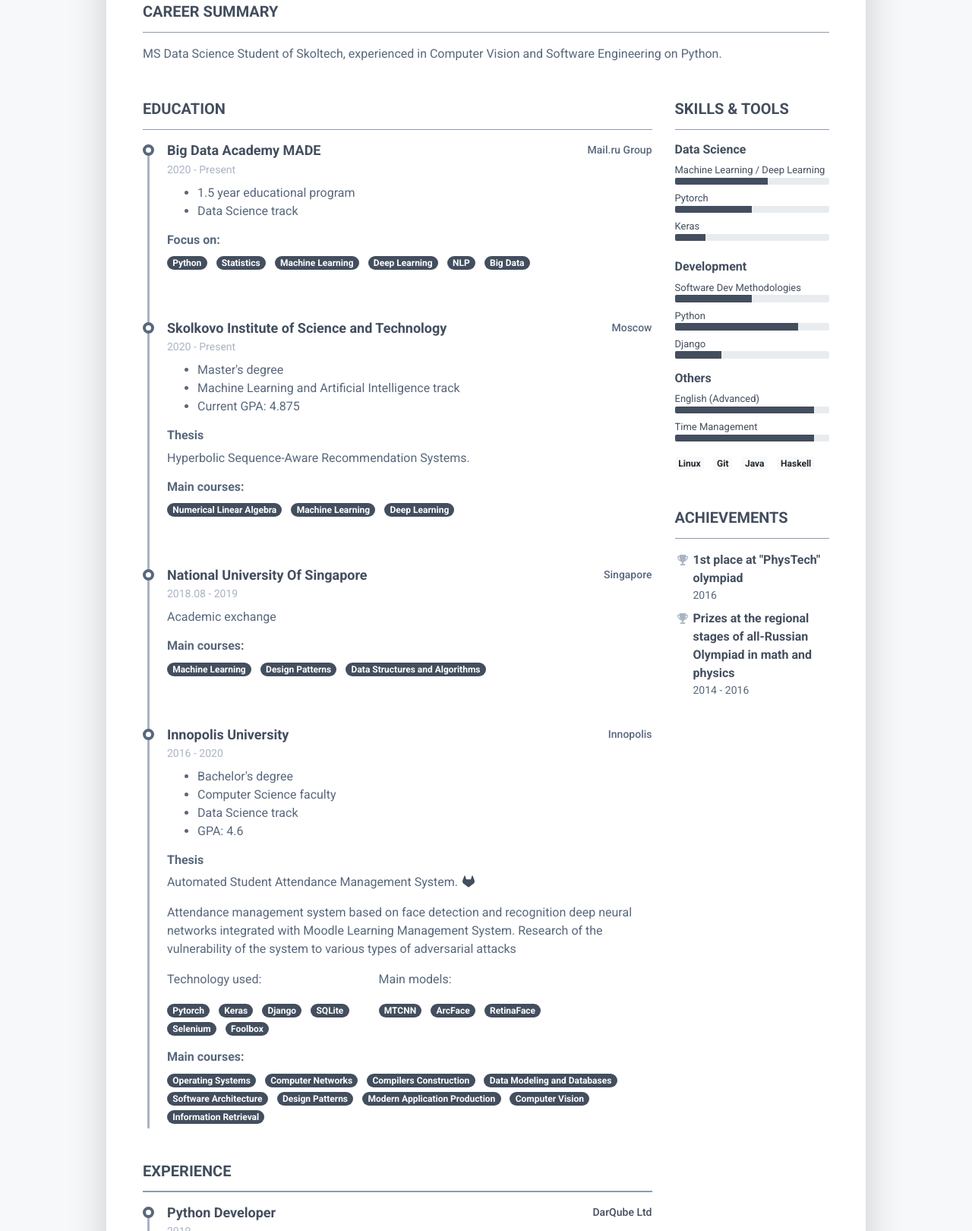
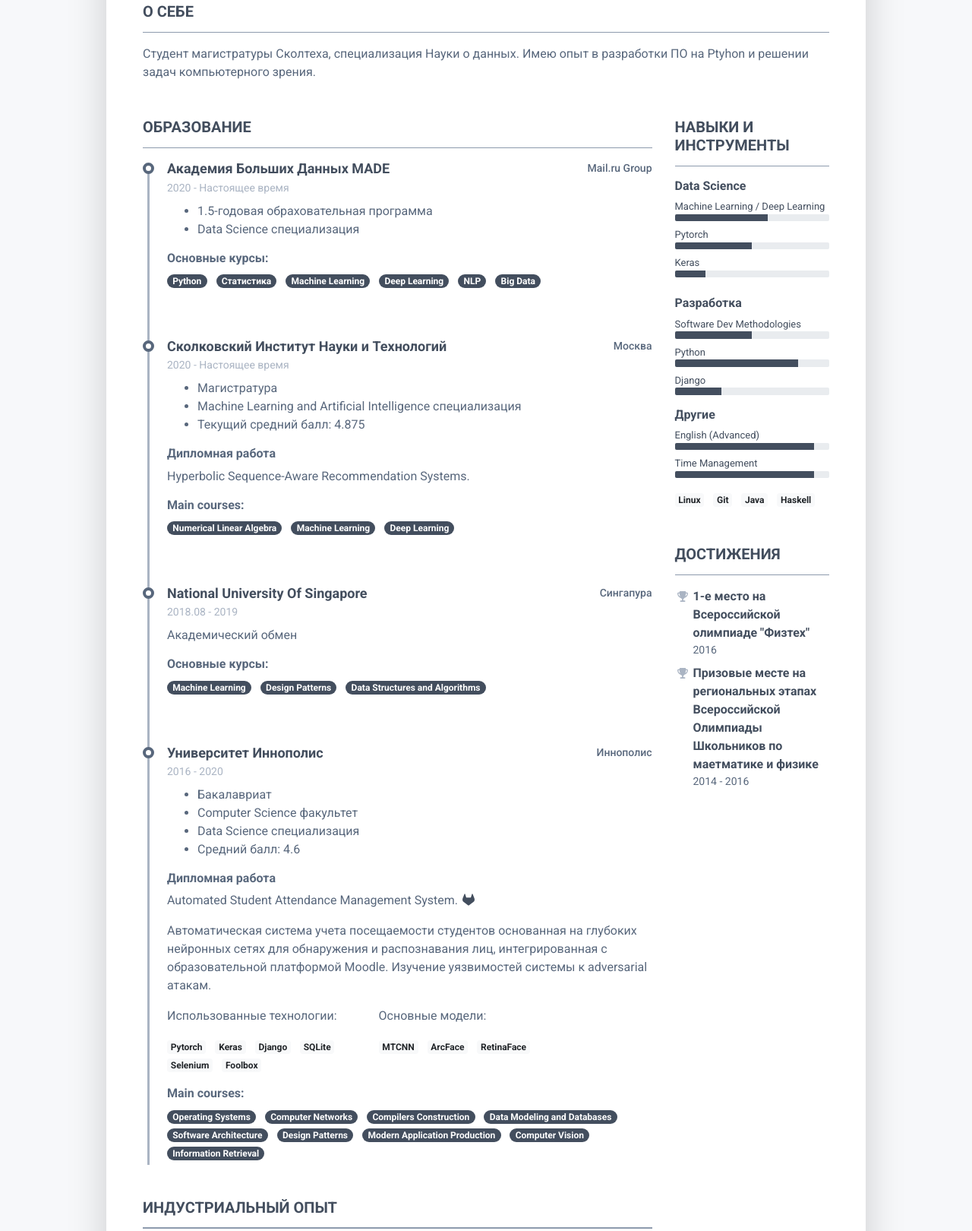
Before and after one commit to ilya-dubovitskii/ilya-dubovitskii.github.io, a plain HTML site: page cv/ru.html in a window 1280 px wide. Shown: the part 295-1915 px from the top of the page at 76% size. Drawn offline with Linux system fonts and the light colour scheme.

Commit message:
ru page translated

```diff
--- a/cv/ru.html
+++ b/cv/ru.html
@@ -37,7 +37,7 @@
 						    <ul class="list-unstyled">
 							    <li class="mb-2"><a href="#"><i class="far fa-envelope fa-fw mr-2" data-fa-transform="grow-3"></i>ilya.dubovitskii@skoltech.ru</a></li>
 							    <li class="mb-2"><a href="#"><i class="fas fa-mobile-alt fa-fw mr-2" data-fa-transform="grow-5"></i>+7 999 156 4321</a></li>
-							    <li class="mb-3"><a href="#"><i class="fa fa-map-marker fa-fw mr-2" data-fa-transform="grow-3"></i>Moscow</a></li>
+							    <li class="mb-3"><a href="#"><i class="fa fa-map-marker fa-fw mr-2" data-fa-transform="grow-3"></i>Москва</a></li>
 						    </ul>
 					    </div><!--//primary-info-->
 					    <div class="secondary-info ml-md-auto mt-2">
@@ -54,35 +54,35 @@
 		    </header>
 		    <div class="resume-body p-5">
 			    <section class="resume-section summary-section mb-5">
-				    <h2 class="resume-section-title text-uppercase font-weight-bold pb-3 mb-3">Career Summary</h2>
+				    <h2 class="resume-section-title text-uppercase font-weight-bold pb-3 mb-3">О себе</h2>
 				    <div class="resume-section-content">
-					    <p class="mb-0">MS Data Science Student of Skoltech, experienced in Computer Vision and Software Engineering on Python.</p>
+					    <p class="mb-0">Студент магистратуры Сколтеха, специализация Науки о данных. Имею опыт в разработки ПО на Ptyhon и решении задач компьютерного зрения.</p>
 				    </div>
 			    </section><!--//summary-section-->
 			    <div class="row">
 				    <div class="col-lg-9">
 					    <section class="resume-section experience-section mb-5">
-						    <h2 class="resume-section-title text-uppercase font-weight-bold pb-3 mb-3">Education</h2>
+						    <h2 class="resume-section-title text-uppercase font-weight-bold pb-3 mb-3">Образование</h2>
 						    <div class="resume-section-content">
 							    <div class="resume-timeline position-relative">
 								    <article class="resume-timeline-item position-relative pb-5">
 
 									    <div class="resume-timeline-item-header mb-2">
 										    <div class="d-flex flex-column flex-md-row">
-										        <h3 class="resume-position-title font-weight-bold mb-1"><a href="https://data.mail.ru">Big Data Academy MADE</a></h3>
+										        <h3 class="resume-position-title font-weight-bold mb-1"><a href="https://data.mail.ru">Академия Больших Данных MADE</a></h3>
 										        <div class="resume-company-name ml-auto">Mail.ru Group</div>
 										    </div><!--//row-->
-										    <div class="resume-position-time">2020 - Present</div>
+										    <div class="resume-position-time">2020 - Настоящее время</div>
 									    </div><!--//resume-timeline-item-header-->
 									    <div class="resume-timeline-item-desc">
 							    		    <ul>
-											    <li>1.5 year educational program</li>
-											    <li>Data Science track</li>
+											    <li>1.5-годовая обраховательная программа</li>
+											    <li>Data Science специализация</li>
 										    </ul>
-										    <h4 class="resume-timeline-item-desc-heading font-weight-bold">Focus on:</h4>
+										    <h4 class="resume-timeline-item-desc-heading font-weight-bold">Основные курсы:</h4>
 										    <ul class="list-inline">
 											    <li class="list-inline-item"><span class="badge badge-primary badge-pill">Python</span></li>
-											    <li class="list-inline-item"><span class="badge badge-primary badge-pill">Statistics</span></li>
+											    <li class="list-inline-item"><span class="badge badge-primary badge-pill">Статистика</span></li>
 											    <li class="list-inline-item"><span class="badge badge-primary badge-pill">Machine Learning</span></li>
 								    	    	<li class="list-inline-item"><span class="badge badge-primary badge-pill">Deep Learning</span></li>
 											    <li class="list-inline-item"><span class="badge badge-primary badge-pill">NLP</span></li>
@@ -96,19 +96,19 @@
 
 									    <div class="resume-timeline-item-header mb-2">
 										    <div class="d-flex flex-column flex-md-row">
-										        <h3 class="resume-position-title font-weight-bold mb-1"><a href="https://www.skoltech.ru/en">Skolkovo Institute of Science and Technology</a></h3>
-										        <div class="resume-company-name ml-auto">Moscow</div>
+										        <h3 class="resume-position-title font-weight-bold mb-1"><a href="https://www.skoltech.ru/en">Сколковский Институт Науки и Технологий</a></h3>
+										        <div class="resume-company-name ml-auto">Москва</div>
 										    </div><!--//row-->
-										    <div class="resume-position-time">2020 - Present</div>
+										    <div class="resume-position-time">2020 - Настоящее время</div>
 									    </div><!--//resume-timeline-item-header-->
 									    <div class="resume-timeline-item-desc">
 							    		    <ul>
-											    <li>Master's degree</li>
-											    <li> Machine Learning and Artificial Intelligence track</li>
-											    <li> Current GPA: 4.875</li>
+											    <li>Магистратура</li>
+											    <li>Machine Learning and Artificial Intelligence специализация</li>
+											    <li>Текущий средний балл: 4.875</li>
 										    </ul>
 
-										    <h4 class="resume-timeline-item-desc-heading font-weight-bold">Thesis</h4>
+										    <h4 class="resume-timeline-item-desc-heading font-weight-bold">Дипломная работа</h4>
 										    <p>Hyperbolic Sequence-Aware Recommendation Systems. </p>
 										    <h4 class="resume-timeline-item-desc-heading font-weight-bold">Main courses:</h4>
 										    <ul class="list-inline">
@@ -126,14 +126,14 @@
 									    <div class="resume-timeline-item-header mb-2">
 										    <div class="d-flex flex-column flex-md-row">
 										        <h3 class="resume-position-title font-weight-bold mb-1"><a href="https://www.nus.edu.sg">National University Of Singapore</a></h3>
-										        <div class="resume-company-name ml-auto">Singapore</div>
+										        <div class="resume-company-name ml-auto">Сингапура</div>
 										    </div><!--//row-->
 										    <div class="resume-position-time">2018.08 - 2019</div>
 									    </div><!--//resume-timeline-item-header-->
 									    <div class="resume-timeline-item-desc">
 
-										    <p>Academic exchange</p>
-										    <h4 class="resume-timeline-item-desc-heading font-weight-bold">Main courses:</h4>
+										    <p>Академический обмен</p>
+										    <h4 class="resume-timeline-item-desc-heading font-weight-bold">Основные курсы:</h4>
 										    <ul class="list-inline">
 											    <li class="list-inline-item"><span class="badge badge-primary badge-pill">Machine Learning</span></li>
 											    <li class="list-inline-item"><span class="badge badge-primary badge-pill">Design Patterns</span></li>
@@ -147,40 +147,40 @@
 
 									    <div class="resume-timeline-item-header mb-2">
 										    <div class="d-flex flex-column flex-md-row">
-										        <h3 class="resume-position-title font-weight-bold mb-1"><a href="https://innopolis.university">Innopolis University</a></h3>
-										        <div class="resume-company-name ml-auto">Innopolis</div>
+										        <h3 class="resume-position-title font-weight-bold mb-1"><a href="https://innopolis.university">Университет Иннополис</a></h3>
+										        <div class="resume-company-name ml-auto">Иннополис</div>
 										    </div><!--//row-->
 										    <div class="resume-position-time">2016 - 2020</div>
 									    </div><!--//resume-timeline-item-header-->
 									    <div class="resume-timeline-item-desc">
 							    		    <ul>
-											    <li>Bachelor's degree</li>
-											    <li>Computer Science faculty</li>
-											    <li>Data Science track</li>
-											    <li>GPA: 4.6</li>
+											    <li>Бакалавриат</li>
+											    <li>Computer Science факультет</li>
+											    <li>Data Science специализация</li>
+											    <li>Средний балл: 4.6</li>
 										    </ul>
 
-										    <h4 class="resume-timeline-item-desc-heading font-weight-bold">Thesis</h4>
+										    <h4 class="resume-timeline-item-desc-heading font-weight-bold">Дипломная работа</h4>
 										    <p>Automated Student Attendance Management System. <a href="https://gitlab.com/ilya.dubovitsky/stud_attend"><i class="fab fa-gitlab fa-fw"></i></a></p>
-											<p>Attendance management system based on face detection and recognition deep neural networks integrated with Moodle Learning Management System. Research of the vulnerability of the system to various types of adversarial attacks </p>
+											<p> Автоматическая система учета посещаемости студентов основанная на глубоких нейронных сетях для обнаружения и распознавания лиц, интегрированная с образовательной платформой Moodle. Изучение уязвимостей системы к adversarial атакам.</p>
 											<div class="row">
 												<div class="col-lg-5">
-													<p>Technology used:</p>
+													<p>Использованные технологии:</p>
 													<ul class="list-inline">
-													    <li class="list-inline-item"><span class="badge badge-primary badge-pill">Pytorch</span></li>
-													    <li class="list-inline-item"><span class="badge badge-primary badge-pill">Keras</span></li>
-													    <li class="list-inline-item"><span class="badge badge-primary badge-pill">Django</span></li>
-													    <li class="list-inline-item"><span class="badge badge-primary badge-pill">SQLite</span></li>
-													    <li class="list-inline-item"><span class="badge badge-primary badge-pill">Selenium</span></li>
-													    <li class="list-inline-item"><span class="badge badge-primary badge-pill">Foolbox</span></li>
+													    <li class="list-inline-item"><span class="badge badge-primary badge-light">Pytorch</span></li>
+													    <li class="list-inline-item"><span class="badge badge-primary badge-light">Keras</span></li>
+													    <li class="list-inline-item"><span class="badge badge-primary badge-light">Django</span></li>
+													    <li class="list-inline-item"><span class="badge badge-primary badge-light">SQLite</span></li>
+													    <li class="list-inline-item"><span class="badge badge-primary badge-light">Selenium</span></li>
+													    <li class="list-inline-item"><span class="badge badge-primary badge-light">Foolbox</span></li>
 												    </ul>
 												</div>
 												<div class="col-lg-5">
-												<p>Main models:</p>
+												<p>Основные модели:</p>
 													<ul class="list-inline">
-													    <li class="list-inline-item"><span class="badge badge-primary badge-pill">MTCNN</span></li>
-													    <li class="list-inline-item"><span class="badge badge-primary badge-pill">ArcFace</span></li>
-													    <li class="list-inline-item"><span class="badge badge-primary badge-pill">RetinaFace</span></li>
+													    <li class="list-inline-item"><span class="badge badge-primary badge-light">MTCNN</span></li>
+													    <li class="list-inline-item"><span class="badge badge-primary badge-light">ArcFace</span></li>
+													    <li class="list-inline-item"><span class="badge badge-primary badge-light">RetinaFace</span></li>
 													</ul>
 												</div>
 											</div>
@@ -208,7 +208,7 @@
 				    </div>
 				    <div class="col-lg-3">
 					    <section class="resume-section skills-section mb-5">
-						    <h2 class="resume-section-title text-uppercase font-weight-bold pb-3 mb-3">Skills &amp; Tools</h2>
+						    <h2 class="resume-section-title text-uppercase font-weight-bold pb-3 mb-3">Навыки и Инструменты</h2>
 						    <div class="resume-section-content">
 						        <div class="resume-skill-item">
 							        <h4 class="resume-skills-cat font-weight-bold">Data Science</h4>
@@ -236,7 +236,7 @@
 						        </div><!--//resume-skill-item-->
 
 						        <div class="resume-skill-item">
-						            <h4 class="resume-skills-cat font-weight-bold">Development</h4>
+						            <h4 class="resume-skills-cat font-weight-bold">Разработка</h4>
 							        <ul class="list-unstyled">
 								        <li class="mb-2">
 								            <div class="resume-skill-name">Software Dev Methodologies</div>
@@ -260,7 +260,7 @@
 						        </div><!--//resume-skill-item-->
 
 						        <div class="resume-skill-item">
-						            <h4 class="resume-skills-cat font-weight-bold">Others</h4>
+						            <h4 class="resume-skills-cat font-weight-bold">Другие</h4>
 							        <ul class="list-unstyled">
 								        <li class="mb-2">
 								            <div class="resume-skill-name">English (Advanced)</div>
@@ -288,18 +288,18 @@
 					    </section><!--//skills-section-->
 
 					    <section class="resume-section reference-section mb-5">
-						    <h2 class="resume-section-title text-uppercase font-weight-bold pb-3 mb-3">Achievements</h2>
+						    <h2 class="resume-section-title text-uppercase font-weight-bold pb-3 mb-3">Достижения</h2>
 						    <div class="resume-section-content">
 							    <ul class="list-unstyled resume-awards-list">
 								    <li class="mb-2 pl-4 position-relative">
 								        <i class="resume-award-icon fas fa-trophy position-absolute" data-fa-transform="shrink-2"></i>
-								        <a href="https://mipt.ru/abiturs/olympiads/fizteh/results/scans.php?category=physics_11"><div class="resume-award-name">1st place at "PhysTech" olympiad</div></a>
+								        <a href="https://mipt.ru/abiturs/olympiads/fizteh/results/scans.php?category=physics_11"><div class="resume-award-name">1-е место на Всероссийской олимпиаде "Физтех"</div></a>
 								        <div class="resume-award-desc">2016</div>
 
 								    </li>
 								    <li class="mb-0 pl-4 position-relative">
 								        <i class="resume-award-icon fas fa-trophy position-absolute" data-fa-transform="shrink-2"></i>
-								        <div class="resume-award-name">Prizes at the regional stages of all-Russian Olympiad in math and physics</div>
+								        <div class="resume-award-name">Призовые месте на региональных этапах Всероссийской Олимпиады Школьников по маетматике и физике</div>
 								        <div class="resume-award-desc">2014 - 2016</div>
 								    </li>
 							    </ul>
@@ -312,7 +312,7 @@
 			    <div class="row">
 			    <div class="col-lg-9">
 					    <section class="resume-section experience-section mb-5">
-						    <h2 class="resume-section-title text-uppercase font-weight-bold pb-3 mb-3">Experience</h2>
+						    <h2 class="resume-section-title text-uppercase font-weight-bold pb-3 mb-3">Индустриальный опыт</h2>
 						    <div class="resume-section-content">
 							    <div class="resume-timeline position-relative">
 								    <article class="resume-timeline-item position-relative pb-5">
@@ -325,8 +325,8 @@
 										    <div class="resume-position-time">2019</div>
 									    </div><!--//resume-timeline-item-header-->
 									    <div class="resume-timeline-item-desc">
-									    	<p>Backend development for cryptocurrency trading terminal. Crawlers for parsing cryptocurrency exchange rates.</p>
-										    <h4 class="resume-timeline-item-desc-heading font-weight-bold">Technology used:</h4>
+									    	<p>Разработка бэкенда для криптовалютного торгового терминала. Автоматизация сбора информации о курсах криптовалют с различных источников.</p>
+										    <h4 class="resume-timeline-item-desc-heading font-weight-bold">Использованные технологии:</h4>
 										    <ul class="list-inline">
 											    <li class="list-inline-item"><span class="badge badge-primary badge-pill">Python</span></li>
 											    <li class="list-inline-item"><span class="badge badge-primary badge-pill">Django</span></li>
@@ -340,17 +340,17 @@
 
 									    <div class="resume-timeline-item-header mb-2">
 										    <div class="d-flex flex-column flex-md-row">
-										        <h3 class="resume-position-title font-weight-bold mb-1">Computer Vision Engineer <small class="text-muted">(Intern)</small></h3>
+										        <h3 class="resume-position-title font-weight-bold mb-1">Computer Vision Engineer <small class="text-muted">(летняя стажировка)</small></h3>
 										        <div class="resume-company-name ml-auto"><a href="https://eora.ai">EORA DataLab</a></div>
 										    </div><!--//row-->
-										    <div class="resume-position-time">2019, Summer</div>
+										    <div class="resume-position-time">2019</div>
 									    </div><!--//resume-timeline-item-header-->
 									    <div class="resume-timeline-item-desc">
-									    	<p>Recognition of sensitive information on insurance documents. Model development using Python.</p>
-									    	<p>Recognition and tracking people's heads in public transport. Lightweight model development for embedded systems.</p>
+									    	<p>Распознавание ключевое информации на стаховых документах. Разработка модели на Python.</p>
+									    	<p>Распознавание и отслеживание движения людей в общественном транспорте. Разработка lightweight модели для встраеваемых систем.</p>
 
 
-										    <h4 class="resume-timeline-item-desc-heading font-weight-bold">Technology used:</h4>
+										    <h4 class="resume-timeline-item-desc-heading font-weight-bold">Использованные технологии:</h4>
 										    <ul class="list-inline">
 											    <li class="list-inline-item"><span class="badge badge-primary badge-pill">Python</span></li>
 											    <li class="list-inline-item"><span class="badge badge-primary badge-pill">Tensorflow</span></li>
@@ -364,15 +364,15 @@
 
 									    <div class="resume-timeline-item-header mb-2">
 										    <div class="d-flex flex-column flex-md-row">
-										        <h3 class="resume-position-title font-weight-bold mb-1">Java Developer <small class="text-muted">(Intern)</small></h3>
-										        <div class="resume-company-name ml-auto"><a href="https://www.voskhod.ru">Voskhod, FSF Research Institute</a></div>
+										        <h3 class="resume-position-title font-weight-bold mb-1">Java Developer <small class="text-muted">(летняя стажировка)</small></h3>
+										        <div class="resume-company-name ml-auto"><a href="https://www.voskhod.ru">ФГБУ НИИ Восход</a></div>
 										    </div><!--//row-->
-										    <div class="resume-position-time">2018, Summer</div>
+										    <div class="resume-position-time">2018</div>
 									    </div><!--//resume-timeline-item-header-->
 									    <div class="resume-timeline-item-desc">
 
-										    <p>Extending functionality of a corporate portal using <a href="https://www.liferay.com">Liferay</a></p>
-										    <h4 class="resume-timeline-item-desc-heading font-weight-bold">Technology used:</h4>
+										    <p>Расширение функциональности копоративного портала с использованием <a href="https://www.liferay.com">Liferay</a></p>
+										    <h4 class="resume-timeline-item-desc-heading font-weight-bold">Использованные технологии:</h4>
 										    <ul class="list-inline">
 											    <li class="list-inline-item"><span class="badge badge-primary badge-pill">Java</span></li>
 											    <li class="list-inline-item"><span class="badge badge-primary badge-pill">Spring</span></li>
@@ -386,14 +386,14 @@
 
 									    <div class="resume-timeline-item-header mb-2">
 										    <div class="d-flex flex-column flex-md-row">
-										        <h3 class="resume-position-title font-weight-bold mb-1">Java Developer <small class="text-muted">(Intern)</small></h3>
-										        <div class="resume-company-name ml-auto">Industrial Production of Software lab, Innopolis</div>
+										        <h3 class="resume-position-title font-weight-bold mb-1">Java Developer <small class="text-muted">(летняя стажировка)</small></h3>
+										        <div class="resume-company-name ml-auto">Industrial Production of Software lab, Иннополис</div>
 										    </div><!--//row-->
-										    <div class="resume-position-time">2017, Summer</div>
+										    <div class="resume-position-time">2017</div>
 									    </div><!--//resume-timeline-item-header-->
 									    <div class="resume-timeline-item-desc">
-									    	<p>Testing Eclipse plugin for Java memory visualization</p>
-										    <h4 class="resume-timeline-item-desc-heading font-weight-bold">Technology used:</h4>
+									    	<p>Тестирование Eclipse плагина для визуализации карты памяти Java</p>
+										    <h4 class="resume-timeline-item-desc-heading font-weight-bold">Использованные технологии:</h4>
 										    <ul class="list-inline">
 											    <li class="list-inline-item"><span class="badge badge-primary badge-pill">Java</span></li>
 										    </ul>
```
Also changed, not shown: cv/en.html (+9 -9 lines), index.html (+3 -3 lines).
